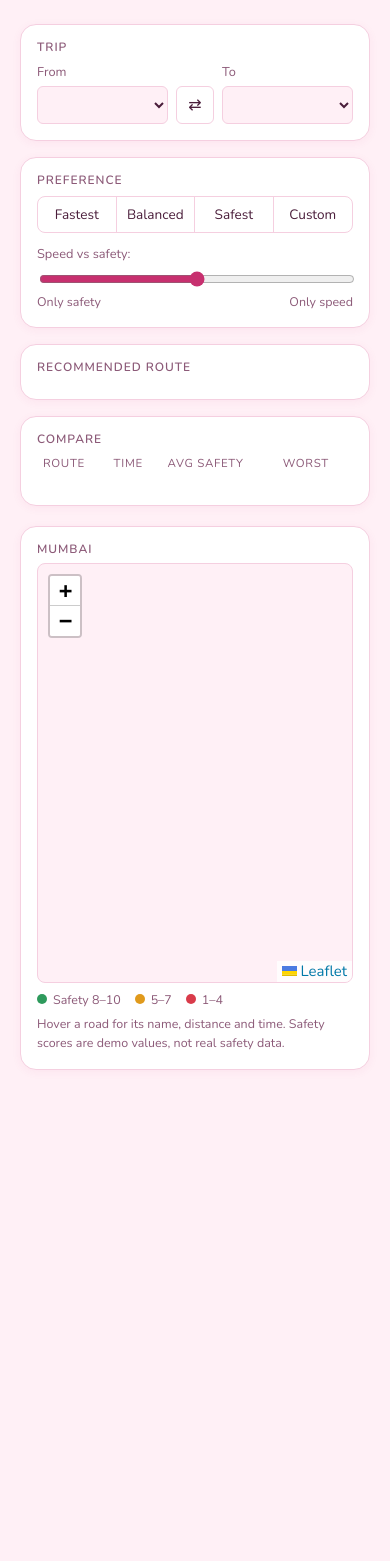
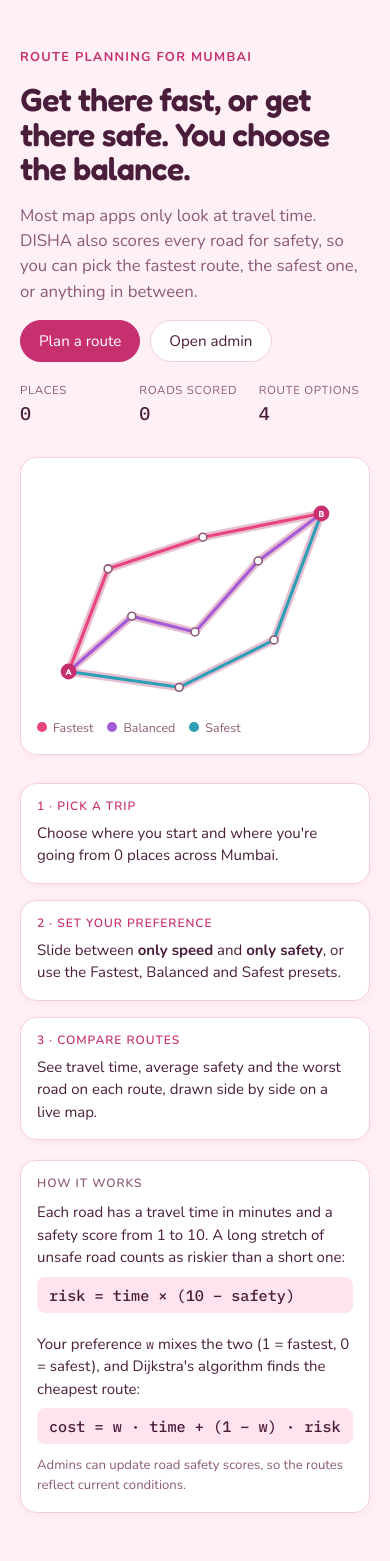
Before and after one commit to hrishisharma2/Safe-Route, a Flask app: page / in a window 390 px wide. Shown: the part 84-1645 px from the top of the page. Before the commit the page ends 1154 px from the top, so only its background shows below. Run offline with Flask 3, Linux system fonts and the light colour scheme; the visitor is signed in with stand-in values (Sample User, id 1); data comes from the database, SQL or seed files in the repository; data that the repository does not hold is empty.

Commit message:
Add public home page; move route planner to /plan
The landing page at / explains DISHA, shows live place/road counts and
links to sign up or log in. Logout now returns to the home page.

Co-Authored-By: Claude Opus 5.5 <noreply@anthropic.com>

```diff
--- a/app.py
+++ b/app.py
@@ -1,7 +1,7 @@
 """
 SafeRoute web server (Flask).
 
-Pages (HTML):          /login  /register  /logout  /  (user)  /admin
+Pages (HTML):          /  (public home)  /login  /register  /logout  /plan  (user)  /admin
 API (JSON for JS):     GET /api/map   GET /api/routes   PUT /api/roads/<id>   POST /api/roads/reset
 
 Start it with:  flask --app app run --debug
@@ -155,12 +155,19 @@ def login():
 @app.route("/logout")
 def logout():
     session.clear()
-    return redirect(url_for("login"))
+    return redirect(url_for("home"))
 
 
 # ---------------------------------------------------------------- pages
 
 @app.route("/")
+def home():
+    """Public landing page. Logged-in users see a shortcut to the planner."""
+    locations, roads = read_map()
+    return render_template("home.html", n_places=len(locations), n_roads=len(roads))
+
+
+@app.route("/plan")
 @login_required
 def index():
     return render_template("index.html")
--- a/static/style.css
+++ b/static/style.css
@@ -95,3 +95,32 @@ input[type=range] { accent-color: var(--accent); padding: 0; border: 0; backgrou
 .btn:disabled { opacity: 0.4; cursor: default; }
 .msg { font-size: 0.82rem; color: var(--muted); }
 .msg.err { color: var(--risk-hi); }
+
+/* Home page */
+.nav-links .btn.primary { color: #fff; padding: 6px 14px; }
+.nav-links .btn.primary:hover { text-decoration: none; background: var(--accent); filter: brightness(1.08); }
+.hero { display: grid; grid-template-columns: minmax(0, 1.1fr) minmax(0, 1fr); gap: 32px; align-items: center; padding-block: 24px 8px; }
+@media (max-width: 900px) { .hero { grid-template-columns: minmax(0, 1fr); } }
+.hero-copy { display: grid; gap: 16px; }
+.hero h1 { font-size: clamp(2rem, 4.5vw, 3rem); line-height: 1.08; }
+.eyebrow { margin: 0; font-weight: 700; font-size: 0.8rem; text-transform: uppercase; letter-spacing: 0.1em; color: var(--accent); }
+.lede { margin: 0; font-size: 1.05rem; color: var(--muted); max-width: 52ch; }
+.cta { display: flex; flex-wrap: wrap; gap: 10px; }
+.cta .btn { padding: 10px 18px; border-radius: 999px; font-size: 0.95rem; }
+.hero-stats { max-width: 420px; margin-top: 4px; }
+.hero-art svg { width: 100%; height: auto; display: block; }
+.r-road { fill: none; stroke: var(--road); stroke-width: 10; stroke-linecap: round; stroke-linejoin: round; }
+.r-line { fill: none; stroke: var(--c); stroke-width: 4; stroke-linecap: round; stroke-linejoin: round; }
+.r-node circle { fill: var(--node); stroke: var(--muted); stroke-width: 2; }
+.r-end { fill: var(--accent); }
+.r-end-t { fill: #fff; font: 600 11px var(--f-display); text-anchor: middle; }
+.features { display: grid; grid-template-columns: repeat(3, minmax(0, 1fr)); gap: 16px; }
+@media (max-width: 760px) { .features { grid-template-columns: minmax(0, 1fr); } }
+.feature h2 { color: var(--accent); }
+.feature p, .how p { margin: 0; }
+.how { display: grid; gap: 12px; }
+.how h2 { margin: 0; }
+.how-grid { display: grid; grid-template-columns: repeat(2, minmax(0, 1fr)); gap: 20px; }
+@media (max-width: 760px) { .how-grid { grid-template-columns: minmax(0, 1fr); } }
+.formula { font: 500 0.95rem var(--f-mono); background: var(--accent-soft); border-radius: 8px; padding: 8px 12px; margin-top: 8px !important; }
+code { font-family: var(--f-mono); font-size: 0.9em; }
--- a/templates/base.html
+++ b/templates/base.html
@@ -10,13 +10,18 @@
 </head>
 <body>
   <nav class="top">
-    <a class="brand" href="{{ url_for('index') }}">DISHA</a>
+    <a class="brand" href="{{ url_for('home') }}">DISHA</a>
     {% if g.user %}
       <div class="nav-links">
         <a href="{{ url_for('index') }}">Plan a route</a>
         {% if g.user.role == 'admin' %}<a href="{{ url_for('admin') }}">Admin</a>{% endif %}
         <span class="who">{{ g.user.username }}{% if g.user.role == 'admin' %} <span class="badge">admin</span>{% endif %}</span>
         <a href="{{ url_for('logout') }}">Log out</a>
+      </div>
+    {% else %}
+      <div class="nav-links">
+        <a href="{{ url_for('login') }}">Log in</a>
+        <a class="btn primary" href="{{ url_for('register') }}">Create account</a>
       </div>
     {% endif %}
   </nav>
--- /dev/null
+++ b/templates/home.html
@@ -0,0 +1,79 @@
+{% extends "base.html" %}
+{% block title %}DISHA · Safer routes across Mumbai{% endblock %}
+{% block content %}
+<section class="hero">
+  <div class="hero-copy">
+    <p class="eyebrow">Route planning for Mumbai</p>
+    <h1>Get there fast, or get there safe. You choose the balance.</h1>
+    <p class="lede">Most map apps only look at travel time. DISHA also scores every road for safety,
+      so you can pick the fastest route, the safest one, or anything in between.</p>
+    <div class="cta">
+      {% if g.user %}
+        <a class="btn primary" href="{{ url_for('index') }}">Plan a route</a>
+        {% if g.user.role == 'admin' %}<a class="btn" href="{{ url_for('admin') }}">Open admin</a>{% endif %}
+      {% else %}
+        <a class="btn primary" href="{{ url_for('register') }}">Create a free account</a>
+        <a class="btn" href="{{ url_for('login') }}">Log in</a>
+      {% endif %}
+    </div>
+    <div class="stats hero-stats">
+      <div class="stat"><span>Places</span><strong>{{ n_places }}</strong></div>
+      <div class="stat"><span>Roads scored</span><strong>{{ n_roads }}</strong></div>
+      <div class="stat"><span>Route options</span><strong>4</strong></div>
+    </div>
+  </div>
+
+  {# Illustration: three routes between the same two points #}
+  <div class="panel hero-art" aria-hidden="true">
+    <svg viewBox="0 0 400 300" role="img">
+      <path class="r-road" d="M40 250 L120 180 L200 200 L280 110 L360 50"/>
+      <path class="r-road" d="M40 250 L90 120 L210 80 L360 50"/>
+      <path class="r-road" d="M40 250 L180 270 L300 210 L360 50"/>
+      <path class="r-line" style="--c: var(--fast)" d="M40 250 L90 120 L210 80 L360 50"/>
+      <path class="r-line" style="--c: var(--bal)" d="M40 250 L120 180 L200 200 L280 110 L360 50"/>
+      <path class="r-line" style="--c: var(--safe)" d="M40 250 L180 270 L300 210 L360 50"/>
+      <g class="r-node"><circle cx="90" cy="120" r="5"/><circle cx="210" cy="80" r="5"/><circle cx="120" cy="180" r="5"/>
+        <circle cx="200" cy="200" r="5"/><circle cx="280" cy="110" r="5"/><circle cx="180" cy="270" r="5"/><circle cx="300" cy="210" r="5"/></g>
+      <circle class="r-end" cx="40" cy="250" r="10"/><text x="40" y="254" class="r-end-t">A</text>
+      <circle class="r-end" cx="360" cy="50" r="10"/><text x="360" y="54" class="r-end-t">B</text>
+    </svg>
+    <div class="legend">
+      <span><span class="dot" style="background: var(--fast)"></span>Fastest</span>
+      <span><span class="dot" style="background: var(--bal)"></span>Balanced</span>
+      <span><span class="dot" style="background: var(--safe)"></span>Safest</span>
+    </div>
+  </div>
+</section>
+
+<section class="features">
+  <div class="panel feature">
+    <h2>1 · Pick a trip</h2>
+    <p>Choose where you start and where you're going from {{ n_places }} places across Mumbai.</p>
+  </div>
+  <div class="panel feature">
+    <h2>2 · Set your preference</h2>
+    <p>Slide between <b>only speed</b> and <b>only safety</b>, or use the Fastest, Balanced and Safest presets.</p>
+  </div>
+  <div class="panel feature">
+    <h2>3 · Compare routes</h2>
+    <p>See travel time, average safety and the worst road on each route, drawn side by side on a live map.</p>
+  </div>
+</section>
+
+<section class="panel how">
+  <h2>How it works</h2>
+  <div class="how-grid">
+    <div>
+      <p>Each road has a travel time in minutes and a safety score from 1 to 10. A long stretch of unsafe road
+        counts as riskier than a short one:</p>
+      <p class="formula">risk = time × (10 − safety)</p>
+    </div>
+    <div>
+      <p>Your preference <code>w</code> mixes the two (1 = fastest, 0 = safest), and Dijkstra's algorithm finds
+        the cheapest route:</p>
+      <p class="formula">cost = w · time + (1 − w) · risk</p>
+    </div>
+  </div>
+  <p class="note">Admins can update road safety scores, so the routes reflect current conditions.</p>
+</section>
+{% endblock %}
--- a/test_app.py
+++ b/test_app.py
@@ -43,12 +43,13 @@ def main():
     client = app.test_client()
     login = lambda u, p: client.post("/login", data={"username": u, "password": p})
 
-    check("logged-out visitors are sent to login", client.get("/").status_code == 302)
+    check("home page is public", client.get("/").status_code == 200)
+    check("logged-out visitors are sent to login", client.get("/plan").status_code == 302)
     check("API needs login", client.get("/api/map").status_code == 401)
     check("register a user", client.post("/register", data={"username": TEST_USER[0], "password": TEST_USER[1]}).status_code == 302)
     check("duplicate username rejected", b"already taken" in client.post("/register", data={"username": TEST_USER[0], "password": TEST_USER[1]}).data)
     check("wrong password rejected", b"Wrong username" in login(TEST_USER[0], "nope").data)
-    check("user login goes to route planner", login(*TEST_USER).headers["Location"] == "/")
+    check("user login goes to route planner", login(*TEST_USER).headers["Location"] == "/plan")
     check("user cannot open admin page", client.get("/admin").status_code == 403)
     check("user cannot change roads", client.put("/api/roads/1", json={"time": 5, "safety": 5}).status_code == 403)
 
```
